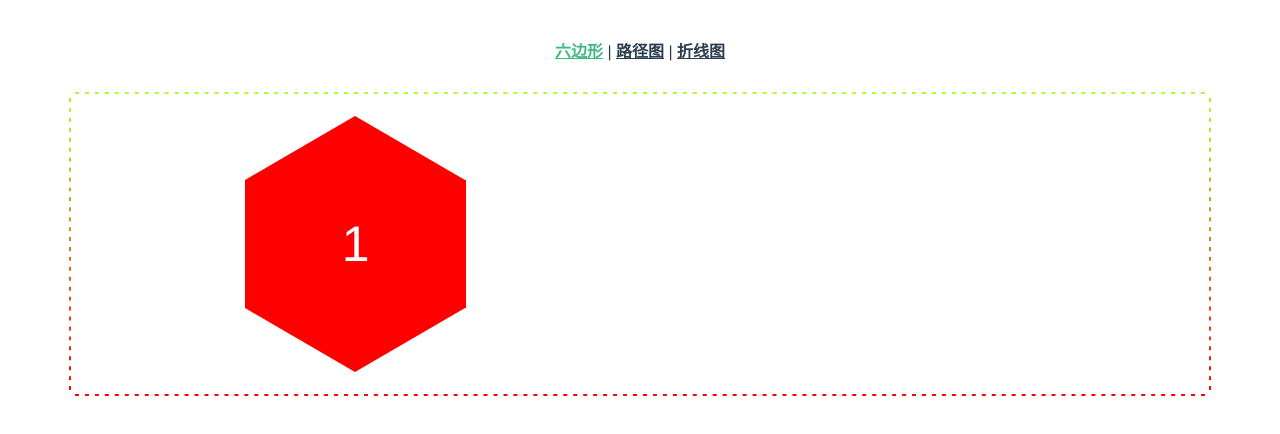
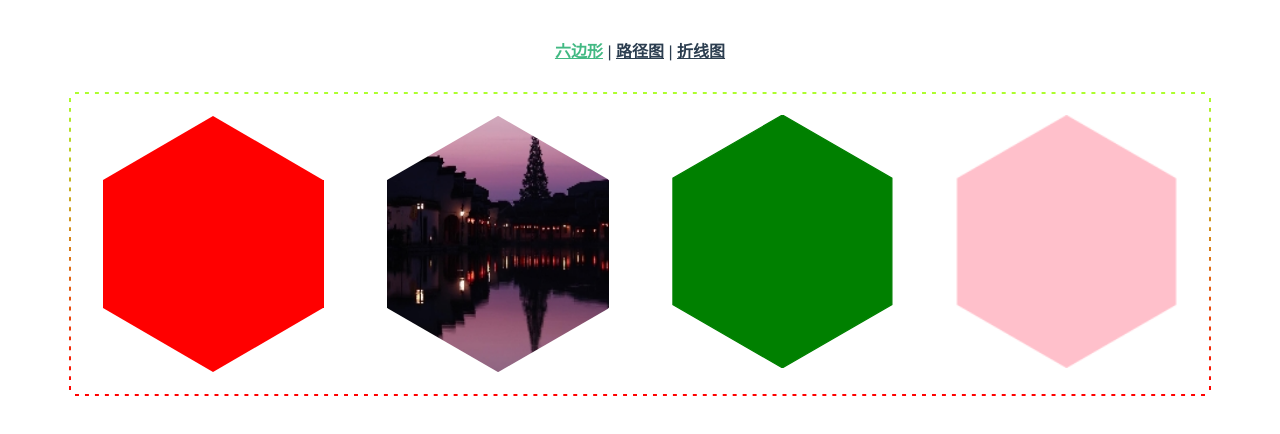
Before and after one commit to github-fw/vueDemo, a Vue app: page /home in a window 1280 px wide. Shown: the top 434 px of the page. Built offline with nearby package versions, Linux system fonts and the light colour scheme.

Commit message:
新增六边形的实现方法

```diff
--- a/src/views/home.vue
+++ b/src/views/home.vue
@@ -2,19 +2,93 @@
   <div class="root">
     <div class="warp">
       <div class="block">
-        <div class="hexagon1">1</div>
+        <div class="hexagon1"></div>
       </div>
       <div class="block">
-        <div class="hexagon2"></div>
+        <div class="hexagon2">
+          <div class="h1">
+            <div class="h2">
+              <img src="../assets/aaa.jpg" />
+            </div>
+          </div>
+        </div>
+      </div>
+      <div class="block" :style="zoom">
+        <div class="hexagon3">
+          <svg viewbox="0,0,200,200" width="200" height="200">
+            <polygon points="100,0
+                             186.6,50
+                             186.6,150
+                             100,200
+                             13.4, 150
+                             13.4, 50"
+          style="fill:green;stroke:green;"/>
+          </svg>
+        </div>
+      </div>
+      <div class="block" :style="zoom">
+        <div class="hexagon4">
+          <canvas id="canvas"></canvas>
+        </div>
       </div>
     </div>
   </div>
 </template>
 <script>
-export default {}
+export default {
+  data() {
+    return {
+      zoom: {
+        zoom: 1
+      }
+    };
+  },
+  mounted() {
+    this.svg();
+    this.canvas()
+  },
+  methods: {
+    //svg
+    svg() {
+      let that = this;
+      function aa() {
+        let height = document.documentElement.clientWidth;
+        console.log(height);
+        that.zoom = {
+          zoom: (height / 1367) * 1.35
+        };
+      }
+      aa();
+      window.onresize = function() {
+        aa();
+      };
+    },
+    canvas() {
+      var canvas = document.getElementById("canvas");
+      canvas.width = 200;
+      canvas.height = 200;
+      var cc = canvas.getContext("2d");
+
+      // 填充一个背景
+      cc.fillStyle = "#ffffff";
+      cc.rect(0, 0, 200, 200);
+      cc.fill();
+
+      cc.beginPath();
+      for (var i = 0; i < 6; i++) {
+        var x = Math.cos(((i * 60 +30) / 180) * Math.PI) * 100 + 100;
+        var y = -Math.sin(((i * 60 +30) / 180) * Math.PI) * 100 + 100;
+        cc.lineTo(x, y);
+      }
+      cc.closePath();
+      cc.fillStyle = "pink";
+      cc.fill();
+    }
+  }
+};
 </script>
 <style lang="scss" scoped>
-@import url('../scss/base.scss');
+@import url("../scss/base.scss");
 
 .warp {
   background-color: white;
@@ -36,7 +110,7 @@ export default {}
       position: relative;
     }
     .hexagon1:before {
-      content: '';
+      content: "";
       position: absolute;
       top: -5vw;
       left: 0;
@@ -47,7 +121,7 @@ export default {}
       border-bottom: 5vw solid red;
     }
     .hexagon1:after {
-      content: '';
+      content: "";
       position: absolute;
       bottom: -5vw;
       left: 0;
@@ -58,7 +132,23 @@ export default {}
       border-top: 5vw solid red;
     }
     .hexagon2 {
-
+      width: 17.32vw;
+      height: 20vw;
+      // margin: 2vw;
+      transform: rotate(60deg);
+      overflow: hidden;
+      div,
+      img {
+        width: 100%;
+        height: 100%;
+        overflow: hidden;
+      }
+      .h1 {
+        transform: rotate(-120deg);
+        .h2 {
+          transform: rotate(60deg);
+        }
+      }
     }
   }
 }
```
Also changed, not shown: src/assets/aaa.jpg (added), 12 other files (tests, documents, lock files or other folders).
